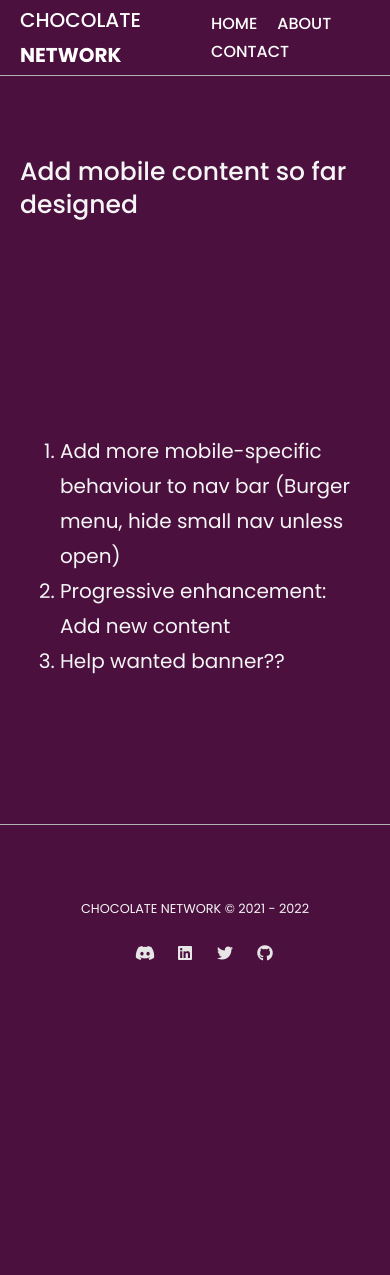
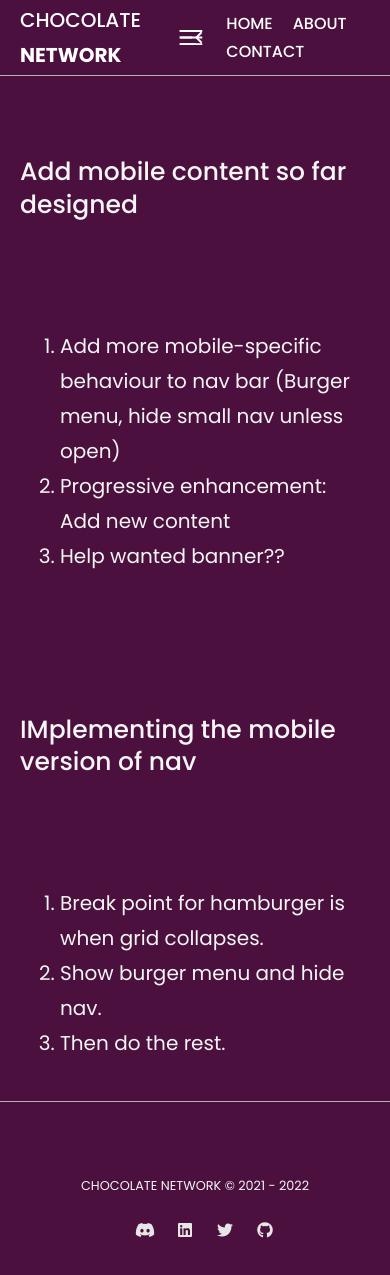
Before and after one commit to chocolatenetwork/choco-pages, a Jekyll site: the page built from mobile.md, in a window 390 px wide. Built offline with Jekyll 4.4.1, drawn with Linux system fonts in a browser that asks for light colours; our own code applies the rules of GitHub Pages for plain Markdown files; before the commit the page ends 998 px from its top, so only the background shows below that.

Commit message:
feat(mobile): Add burger button, change btn hop
Burger button is hidden by default, includes svg!

Ext links on land no longer use position for hop effect

```diff
--- a/_includes/nav.html
+++ b/_includes/nav.html
@@ -25,8 +25,12 @@
 </nav>
 <div class="nav--highlight">
   <nav class="nav nav_main" aria-label="Site menu">
-    <a class="logo link" href={{'/#home' | relative_url}}><i class="chocolate"></i><span class="text--light">chocolate
-        <b>network</b></span></a>
+    <a class="logo link" href={{'/#home' | relative_url}}>
+      <i class="chocolate"></i><span class="text--light">chocolate <b>network</b></span>
+    </a>
+    <button type="button" class="button--transparent nav_burger">
+      {% include burger-menu.svg %}
+    </button>
     <ul>
       <li><a href={{'/#home' | relative_url}} class="link link--light">home</a></li>
       <li><a href={{'/#about' | relative_url}} class="link link--light">about</a></li>
--- a/_sass/_molecules.scss
+++ b/_sass/_molecules.scss
@@ -6,6 +6,7 @@
 @import "primitives";
 @import "molecule_utils";
 
+// <nav incs>
 @mixin nav-li {
   margin-left: 1rem;
 }
@@ -39,6 +40,17 @@
     }
   }
 }
+
+@mixin hide-burger{
+  & .nav_burger{
+    display: inline-flex;
+
+    @media (min-width: $grid-media-size) {
+      display: none;
+    }
+  }
+}
+// <footer incs>
 @mixin foot-cp-nav {
   width: fit-content;
   padding: ($body-padding / 2) 0;
@@ -95,6 +107,7 @@
   height: 75px;
   padding: 0 $body-padding;
   @include rem-body-pad(false);
+  @include hide-burger;
 }
 .nav--highlight {
   width: 100%;
--- a/_sass/primitives/_atoms.scss
+++ b/_sass/primitives/_atoms.scss
@@ -29,6 +29,7 @@
     color: darken($nav-link-text, 10%);
   }
 }
+
 /*Element atoms*/
 @mixin link {
   text-decoration: none;
@@ -45,14 +46,14 @@
     color: $wrap-red;
   }
 }
+
+// <btn>
 @mixin hop {
-  bottom: 1px;
-  position: relative;
-  left: 0.5px;
+  transform: translate(0.5px,-1px);
 }
 //--- mixin vars
 $btn-border: 0.1rem;
-$transition-duration: 0.3s;
+$transition-duration: 0ms;
 $transition-style: ease;
 @mixin button {
   // No, most styles here aren't for button, include in html instead.
@@ -75,9 +76,25 @@ $transition-style: ease;
   }
 }
 
+// merge into button later
+@mixin button-light {
+  display: inline-flex;
+  box-sizing: border-box;
+  white-space: nowrap;
+  padding: 0;
+  border: none;
+
+  font-size: $tiny-text;
+  font-weight: $thick;
+
+  background-color: var(--btn-bg, #{$text-color});
+  color: var(--btn-txt-col, #{$primary});
+
+  cursor: pointer;
+}
 
 
-
+// <img>
 @mixin responsive-image($base-w: size, $base-h: size) {
   display: block;
   width: 100%;
@@ -144,3 +161,9 @@ body {
 .button {
   @include button;
 }
+
+.button--transparent {
+  // include var before @ rule as it's literally cp n paste
+  --btn-bg: transparent;
+  @include button-light;
+}
--- a/mobile.md
+++ b/mobile.md
@@ -4,3 +4,9 @@
 1. Add more mobile-specific behaviour to nav bar  (Burger menu, hide small nav unless open)
 2. Progressive enhancement:  Add new content
 3. Help wanted banner??
+
+### IMplementing the mobile version of nav
+
+1. Break point for hamburger is when grid collapses.
+2. Show burger menu and hide nav.
+3. Then do the rest.
```
Also changed, not shown: .gitpod.yml, _includes/burger-menu.svg (added).
